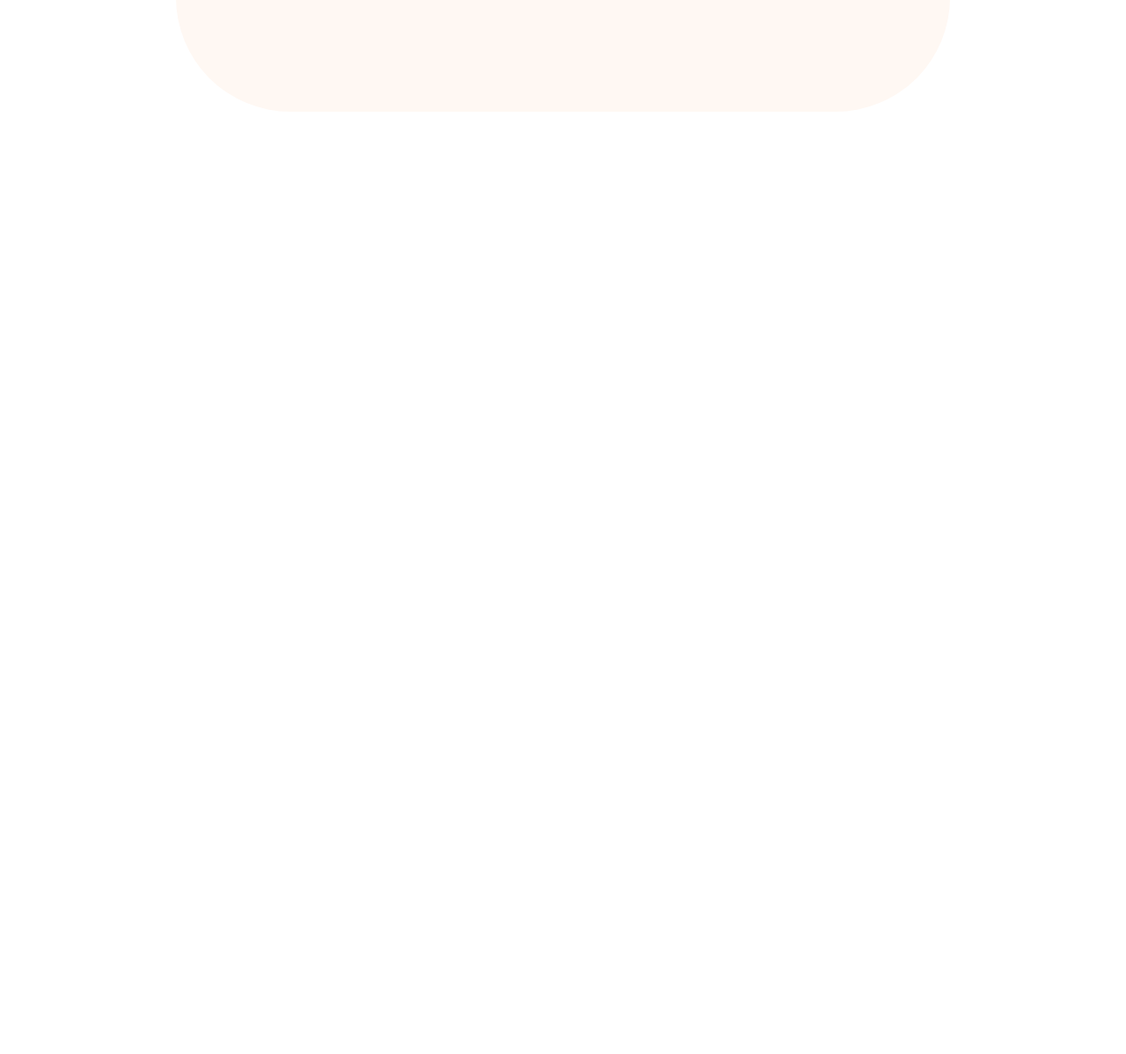
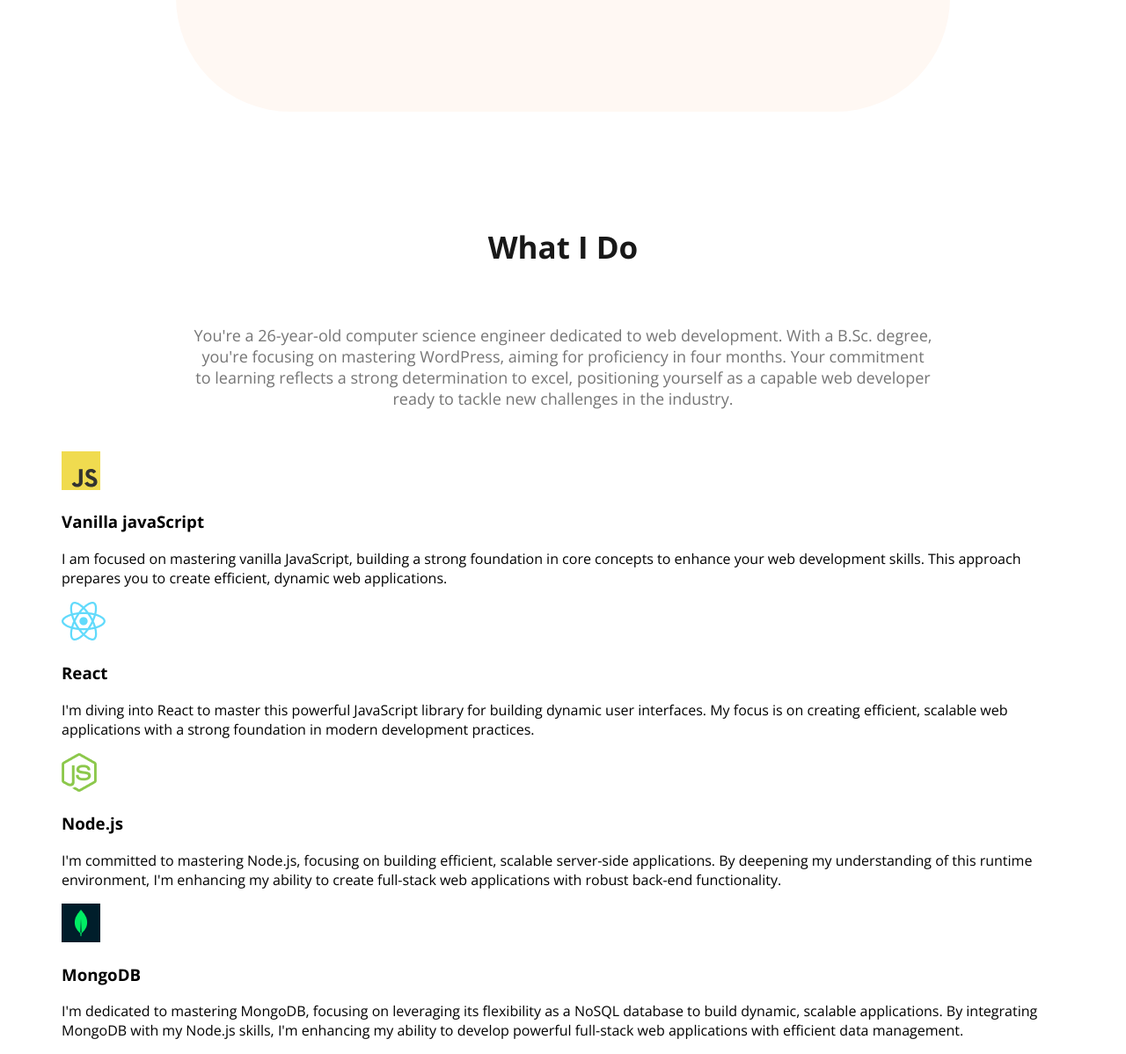
Before and after one commit to Razkkhan/portfolio, a plain HTML site: page index.html in a window 1280 px wide. Shown: the part 1440-2638 px from the top of the page at 88% size. Before the commit the page ends 1697 px from the top, so only its background shows below. Drawn offline with nearby package versions, Linux system fonts and the light colour scheme.

Commit message:
What I Do

```diff
--- a/index.html
+++ b/index.html
@@ -66,6 +66,48 @@
                 </div>
             </div>
         </section>
+        <!-- what i do section -->
+        <section>
+            <h3 class="section-title">What I Do</h3>
+            <p id="what-i-do-description" class="section-description">You're a 26-year-old computer science engineer
+                dedicated to web development.
+                With a B.Sc. degree, you're focusing on mastering WordPress, aiming for proficiency in four months. Your
+                commitment to learning reflects a strong determination to excel, positioning yourself as a capable web
+                developer ready to tackle new challenges in the industry.</p>
+            <div class="skills-container">
+                <!-- .skill*4>img+h3.skill-title+p.skill-description -->
+                <div class="skill">
+                    <img src="images/icons/js.png" alt="">
+                    <h3 class="skill-title">Vanilla javaScript</h3>
+                    <p class="skill-description">I am focused on mastering vanilla JavaScript, building a strong
+                        foundation in core concepts to enhance your web development skills. This approach prepares you
+                        to create efficient, dynamic web applications.</p>
+                </div>
+                <div class="skill">
+                    <img src="images/icons/react.png" alt="">
+                    <h3 class="skill-title">React</h3>
+                    <p class="skill-description">I'm diving into React to master this powerful JavaScript library for
+                        building dynamic user interfaces. My focus is on creating efficient, scalable web applications
+                        with a strong foundation in modern development practices.</p>
+                </div>
+                <div class="skill">
+                    <img src="images/icons/nodejs.png" alt="">
+                    <h3 class="skill-title">Node.js</h3>
+                    <p class="skill-description">I'm committed to mastering Node.js, focusing on building efficient,
+                        scalable server-side applications. By deepening my understanding of this runtime environment,
+                        I'm enhancing my ability to create full-stack web applications with robust back-end
+                        functionality.</p>
+                </div>
+                <div class="skill">
+                    <img src="images/icons/mongo.png" alt="">
+                    <h3 class="skill-title">MongoDB</h3>
+                    <p class="skill-description">I'm dedicated to mastering MongoDB, focusing on leveraging its
+                        flexibility as a NoSQL database to build dynamic, scalable applications. By integrating MongoDB
+                        with my Node.js skills, I'm enhancing my ability to develop powerful full-stack web applications
+                        with efficient data management.</p>
+                </div>
+            </div>
+        </section>
     </main>
     <footer>
 
--- a/styles/portfolio.css
+++ b/styles/portfolio.css
@@ -116,7 +116,6 @@ main {
     margin: 0 auto;
 }
 
-
 /* About section Style */
 .about {
     padding: 130px;
@@ -128,7 +127,6 @@ main {
 .about-info-container {
     display: flex;
     justify-content: space-around;
-
 }
 
 .about-info {
@@ -136,3 +134,6 @@ main {
 }
 
 /* What I Do Section */
+#what-i-do-description {
+    padding: 30px 150px;
+}
```
